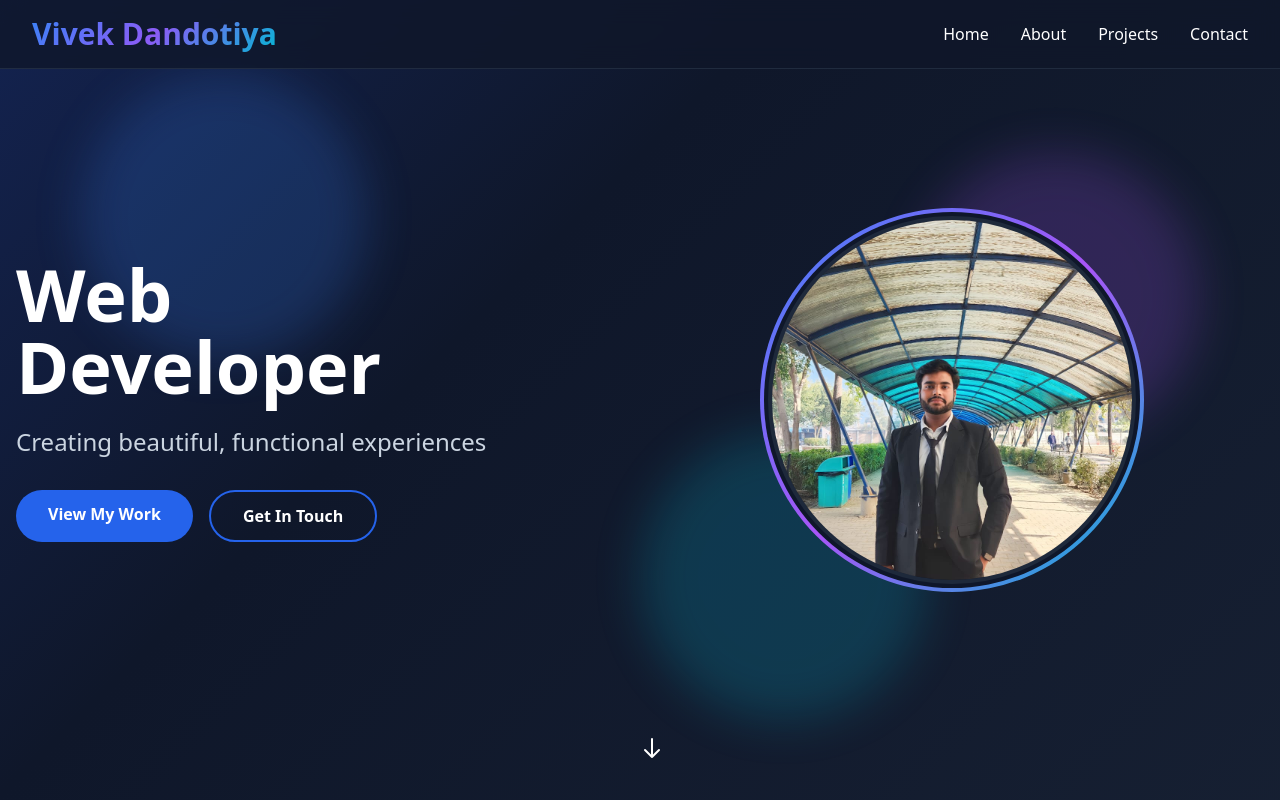
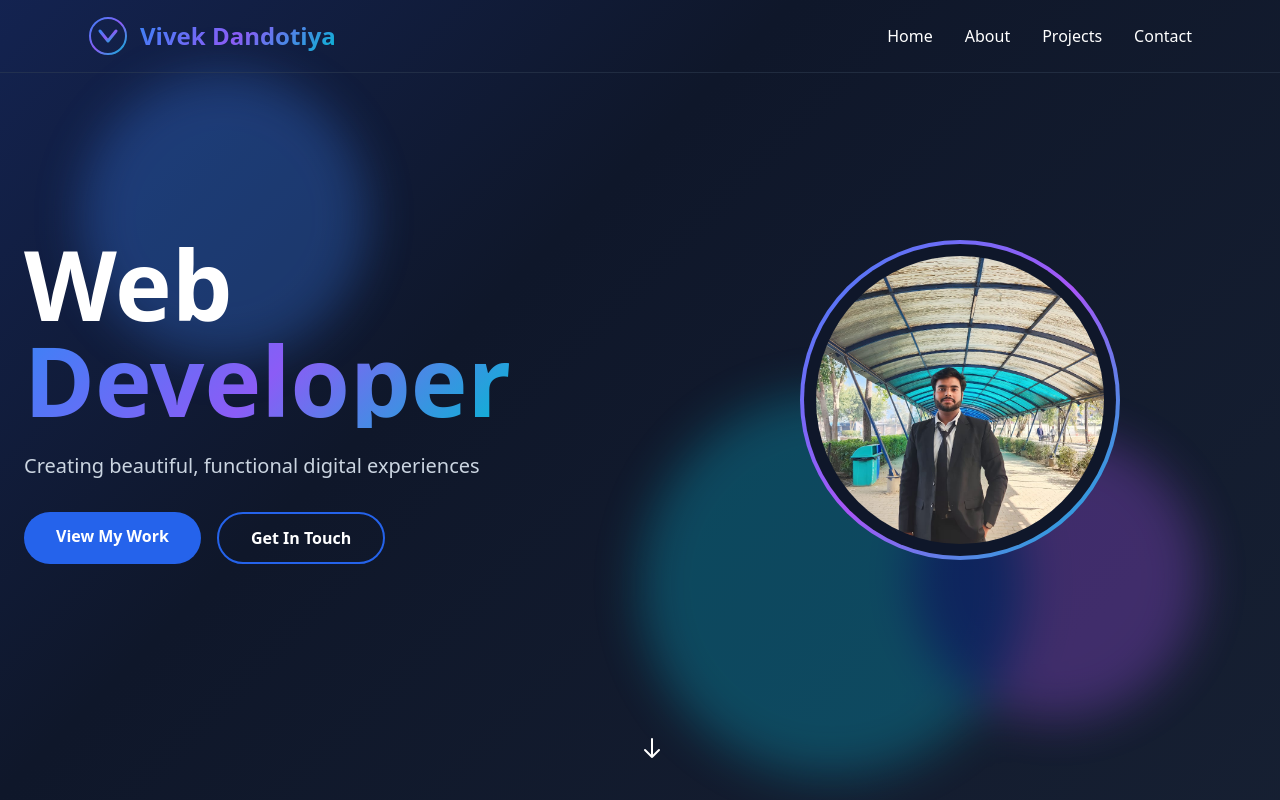
Before and after one commit to vivekdandotiya/portfolio, a plain HTML site: page index.html in a window 1280 px wide. Shown: the top 800 px of the page. Drawn offline with nearby package versions, Linux system fonts and the light colour scheme.

Commit message:
Update index.html

```diff
--- a/index.html
+++ b/index.html
@@ -91,66 +91,71 @@
 </head>
 <body class="bg-slate-900 text-white overflow-x-hidden">
     <!-- Navigation -->
-    <nav class="fixed top-0 w-full z-50 bg-slate-900/80 backdrop-blur-md border-b border-slate-700/50">
-        <div class="max-w-7xl mx-auto px-4 sm:px-6 lg:px-8">
-            <div class="flex justify-between items-center py-4">
-                <div class="text-3xl font-bold text-gradient animate-fade-in ">Vivek Dandotiya</div>
-                <div class="hidden md:flex space-x-8">
-                    <a href="#home" class="hover:text-blue-400 transition-colors">Home</a>
-                    <a href="#about" class="hover:text-blue-400 transition-colors">About</a>
-                    <a href="#projects" class="hover:text-blue-400 transition-colors">Projects</a>
-                    <a href="#contact" class="hover:text-blue-400 transition-colors">Contact</a>
+    <nav class="fixed top-0 w-full z-50 glass border-b border-slate-700/50">
+        <div class="max-w-6xl mx-auto px-6 py-4 flex justify-between items-center">
+            <!-- Logo -->
+            <div class="flex items-center space-x-3 animate-slideInLeft">
+                <div class="relative">
+                    <svg class="w-10 h-10 animate-rotate-slow" viewBox="0 0 40 40" fill="none">
+                        <circle cx="20" cy="20" r="18" stroke="url(#gradient)" stroke-width="2" fill="none"/>
+                        <path d="M12 15 L20 25 L28 15" stroke="url(#gradient)" stroke-width="3" stroke-linecap="round" stroke-linejoin="round"/>
+                        <defs>
+                            <linearGradient id="gradient" x1="0%" y1="0%" x2="100%" y2="100%">
+                                <stop offset="0%" style="stop-color:#3b82f6"/>
+                                <stop offset="50%" style="stop-color:#8b5cf6"/>
+                                <stop offset="100%" style="stop-color:#06b6d4"/>
+                            </linearGradient>
+                        </defs>
+                    </svg>
+                    <div class="absolute inset-0 animate-pulse-glow rounded-full"></div>
                 </div>
+                <span class="text-2xl font-bold text-gradient">Vivek Dandotiya</span>
+            </div>
+            <div class="hidden md:flex space-x-8 animate-slideInRight">
+                <a href="#home" class="hover:text-blue-400 transition-all duration-300 hover:scale-110">Home</a>
+                <a href="#about" class="hover:text-blue-400 transition-all duration-300 hover:scale-110">About</a>
+                <a href="#projects" class="hover:text-blue-400 transition-all duration-300 hover:scale-110">Projects</a>
+                <a href="#contact" class="hover:text-blue-400 transition-all duration-300 hover:scale-110">Contact</a>
             </div>
         </div>
     </nav>
 
     <!-- Hero Section -->
-    <!-- Hero Section - Modified version -->
    <section id="home" class="min-h-screen gradient-bg flex items-center justify-center relative overflow-hidden">
-    <div class="absolute inset-0 opacity-20">
+        <div class="absolute inset-0 opacity-30">
             <div class="absolute top-20 left-20 w-72 h-72 bg-blue-500 rounded-full mix-blend-multiply filter blur-xl animate-float"></div>
-        <div class="absolute top-40 right-20 w-72 h-72 bg-purple-500 rounded-full mix-blend-multiply filter blur-xl animate-float" style="animation-delay: 1s;"></div>
-        <div class="absolute bottom-20 left-1/2 w-72 h-72 bg-cyan-500 rounded-full mix-blend-multiply filter blur-xl animate-float" style="animation-delay: 2s;"></div>
+            <div class="absolute bottom-20 right-20 w-72 h-72 bg-purple-500 rounded-full mix-blend-multiply filter blur-xl animate-float" style="animation-delay: 2s;"></div>
+            <div class="absolute top-1/2 left-1/2 w-96 h-96 bg-cyan-500 rounded-full mix-blend-multiply filter blur-xl animate-float" style="animation-delay: 4s;"></div>
         </div>
 
-    <div class="container mx-auto px-4 flex flex-col md:flex-row items-center justify-between z-10">
-        <!-- Text Content -->
-        <div class="text-center md:text-left mb-12 md:mb-0 md:w-1/2 animate-slide-right">
-            <h1 class="text-5xl md:text-7xl font-bold mb-6">
-                <span class="word animate-word-delay-1 inline-block">Web</span>
-                <span class="word animate-word-delay-2 inline-block"></span>
-                <br>
-                <span class="word animate-word-delay-3 inline-block">Developer</span>
+        <div class="container mx-auto px-6 grid md:grid-cols-2 gap-12 items-center z-10">
+            <div class="text-center md:text-left">
+                <div class="animate-fadeInUp">
+                    <h1 class="text-6xl md:text-8xl font-bold mb-6">
+                        <span class="typing-text inline-block">Web</span><br>
+                        <span class="text-gradient animate-wiggle inline-block" style="animation-delay: 3.5s;">Developer</span>
                     </h1>
-            <p class="text-xl md:text-2xl text-slate-300 mb-8">
-                <span class="word animate-word-delay-4 inline-block">Creating</span>
-                <span class="word animate-word-delay-5 inline-block">beautiful,</span>
-                <span class="word animate-word-delay-6 inline-block">functional</span>
-                <span class="word animate-word-delay-6 inline-block">experiences</span>
+                </div>
+                <p class="text-xl text-slate-300 mb-8 animate-fadeInUp" style="animation-delay: 4s;">
+                    Creating beautiful, functional digital experiences
                 </p>
-            <div class="flex flex-col sm:flex-row gap-4 justify-center md:justify-start animate-fade-in" style="animation-delay: 0.8s;">
-                <a href="#projects" class="bg-blue-600 hover:bg-blue-700 px-8 py-3 rounded-full font-semibold transition-all duration-300 hover:scale-105 hover:shadow-lg">
-                    View My Work
+                <div class="flex flex-col sm:flex-row gap-4 animate-fadeInUp" style="animation-delay: 4.5s;">
+                    <a href="#projects" class="bg-blue-600 hover:bg-blue-700 px-8 py-3 rounded-full font-semibold transition-all hover:scale-110 animate-glow group">
+                        <span class="group-hover:animate-bounce inline-block">View My Work</span>
                     </a>
-                <a href="#contact" class="border-2 border-blue-600 hover:bg-blue-600 px-8 py-3 rounded-full font-semibold transition-all duration-300 hover:scale-105">
+                    <a href="#contact" class="border-2 border-blue-600 hover:bg-blue-600 px-8 py-3 rounded-full font-semibold transition-all hover:scale-110 hover:rotate-2">
                         Get In Touch
                     </a>
                 </div>
             </div>
 
-        <!-- Profile Photo -->
-        <div class="md:w-1/2 flex justify-center animate-slide-left">
-            <div class="relative w-64 h-64 md:w-80 md:h-80 lg:w-96 lg:h-96">
-                <!-- Outer gradient ring -->
-                <div class="absolute inset-0 rounded-full bg-gradient-to-br from-blue-500 via-purple-500 to-cyan-500 p-1 animate-spin-slow">
+            <div class="flex justify-center animate-slideInRight">
+                <div class="relative w-80 h-80">
+                    <div class="absolute inset-0 rounded-full bg-gradient-to-br from-blue-500 via-purple-500 to-cyan-500 p-1 animate-spin">
                         <div class="h-full w-full rounded-full bg-slate-900"></div>
                     </div>
-                <!-- Actual photo -->
-                <div class="absolute inset-2 rounded-full overflow-hidden border-4 border-slate-800">
-                    <img src="photo.jpeg"
-                         alt="Alex Johnson"
-                         class="w-full h-full object-cover">
+                    <div class="absolute inset-4 rounded-full overflow-hidden animate-pulse-glow">
+                        <img src="photo.jpeg" alt="Vivek Dandotiya" class="w-full h-full object-cover hover:scale-110 transition-transform duration-500">
                     </div>
                 </div>
             </div>
@@ -162,7 +167,6 @@
             </svg>
         </div>
     </section>
-
        <!-- About Section -->
     <section id="about" class="py-20 bg-slate-800">
         <div class="max-w-7xl mx-auto px-4 sm:px-6 lg:px-8">
@@ -197,7 +201,9 @@
                         <span class="word animate-word-delay-6 inline-block">,</span>
                         <span class="word animate-word-delay-6 inline-block"> i am currently studing at lovely professinal university </span>
                         <span class="word animate-word-delay-6 inline-block"> in 3 year</span>
-                        <span class="word animate-word-delay-6 inline-block"></span>
+                        <span class="word animate-word-delay-6 inline-block">,</span>
+                        <span class="word animate-word-delay-6 inline-block"> I love creating digital experiences that combine beautiful design with functional code. </span>
+
                     </p>
 
                     <div class="grid grid-cols-2 gap-6">
```
Lines whose indentation alone changed are shown as unchanged.
